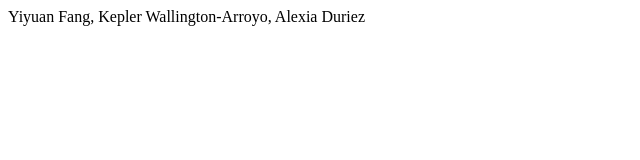
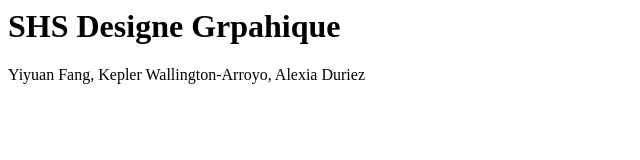
Before and after one commit to tiger-pillow/SHS, a plain HTML site: page index.html in a window 1280 px wide. Shown: the whole page, without its empty margins (0-640 px from the left). Drawn offline with Linux system fonts and the light colour scheme.

Commit message:
Update index.html

```diff
--- a/index.html
+++ b/index.html
@@ -1,5 +1,6 @@
 <html>
-    <title> SHS Designe Grpahique </title>
+    <h1> SHS Designe Grpahique </h1>
+
     <p> Yiyuan Fang, Kepler Wallington-Arroyo, Alexia Duriez </p>
 
 </html>
```
